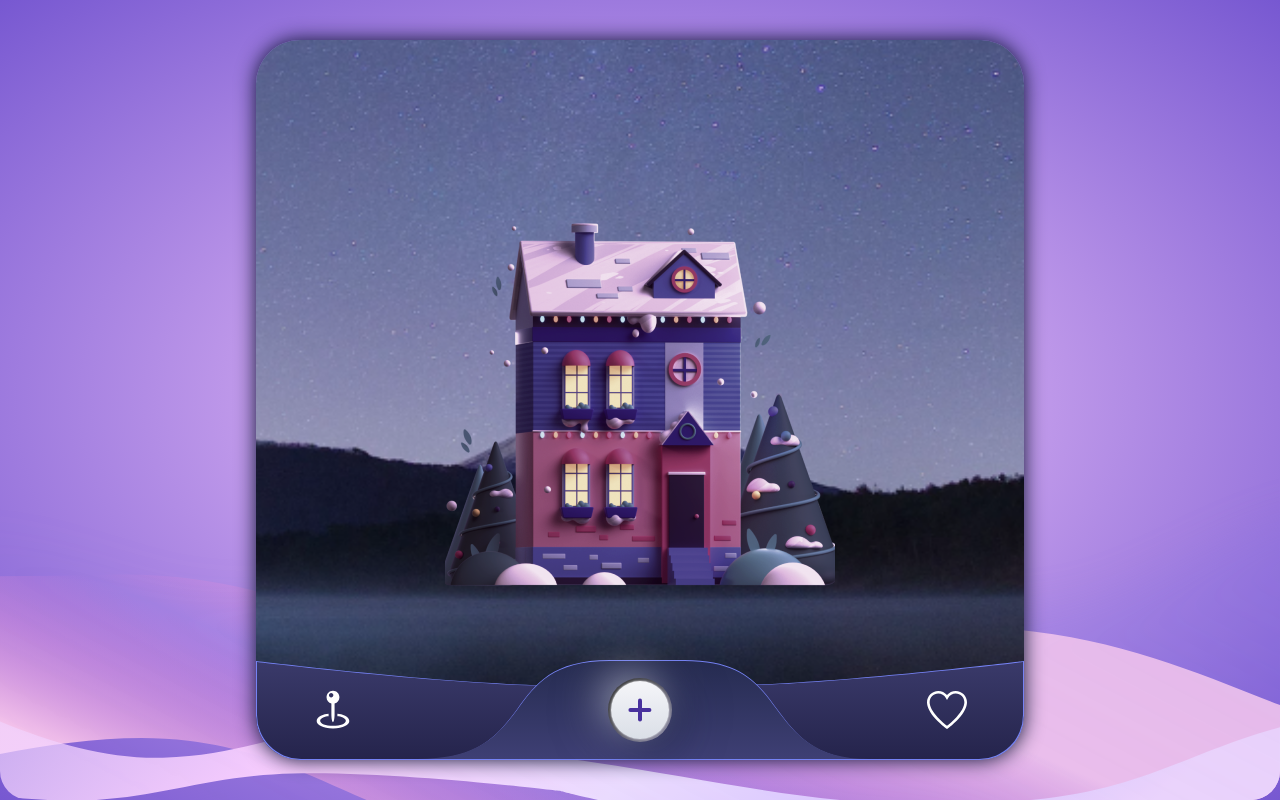
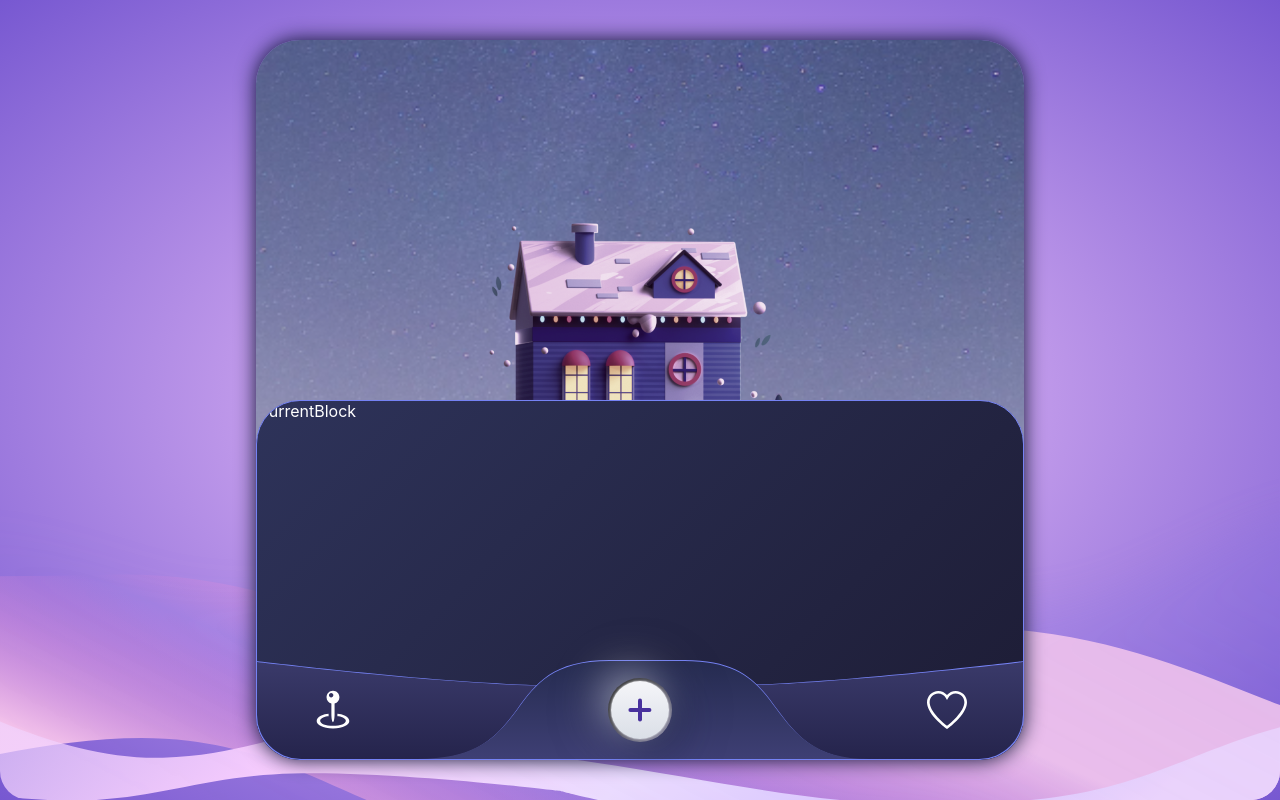
Before and after one commit to polPintero/pandateam_weather_forecast, a Vue app: page / in a window 1280 px wide. Built offline with nearby package versions, Linux system fonts and the light colour scheme.

Commit message:
created basic current block

```diff
--- /dev/null
+++ b/src/components/moleculs/CurrentBlock/CurrentBlock.vue
@@ -0,0 +1,22 @@
+<template>
+  <div class="block">CurrentBlock</div>
+</template>
+
+<script>
+export default {
+  name: 'CurrentBlock'
+};
+</script>
+
+<style lang="scss" scoped>
+.block {
+  width: 100%;
+  height: 400px;
+  border: 1px solid #7582f4;
+  border-radius: 44px;
+  border-bottom-right-radius: 0px;
+  border-bottom-left-radius: 0px;
+  overflow: hidden;
+  background: linear-gradient(135deg, #2e335a, #1c1b33);
+}
+</style>
--- a/src/views/HomeView.vue
+++ b/src/views/HomeView.vue
@@ -1,6 +1,7 @@
 <template>
   <main class="main">
     <WidgetApp v-if="widget" :widget="widget" />
+    <CurrentBlock />
     <MenuApp />
   </main>
 </template>
@@ -12,7 +13,10 @@ export default {
   name: 'HomeView',
   components: {
     MenuApp: defineAsyncComponent(() => import('@/components/moleculs/Menu/Menu.vue')),
-    WidgetApp: defineAsyncComponent(() => import('@/components/moleculs/Widget/Widget.vue'))
+    WidgetApp: defineAsyncComponent(() => import('@/components/moleculs/Widget/Widget.vue')),
+    CurrentBlock: defineAsyncComponent(
+      () => import('@/components/moleculs/CurrentBlock/CurrentBlock.vue')
+    )
   },
   computed: {
     widget() {
@@ -27,6 +31,7 @@ export default {
   width: 100%;
   max-width: 768px;
   height: 90%;
+  position: relative;
   display: flex;
   flex-direction: column;
   align-items: center;
@@ -42,5 +47,13 @@ export default {
     height: 100%;
     border-radius: 0;
   }
+
+  &:deep() {
+    .block {
+      position: absolute;
+      bottom: 0;
+      transform: translateY(10%);
+    }
+  }
 }
 </style>
```
